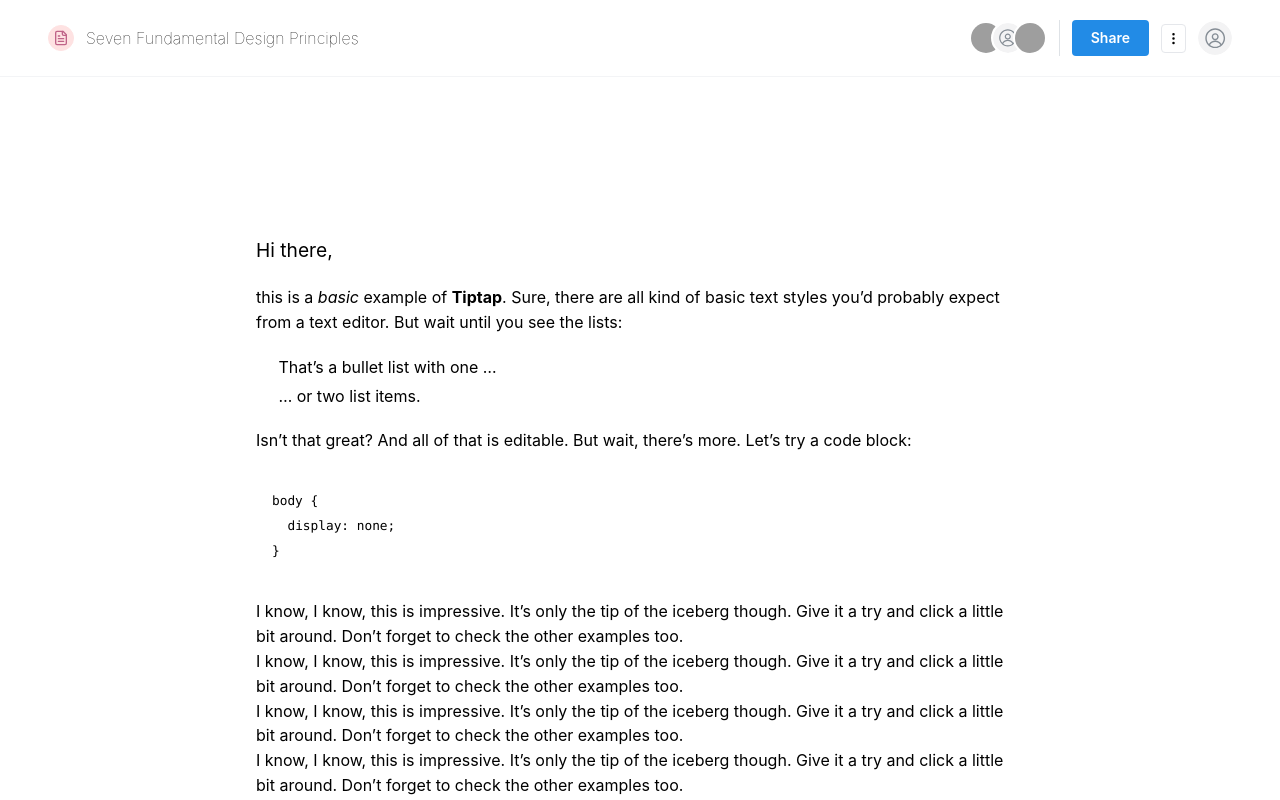
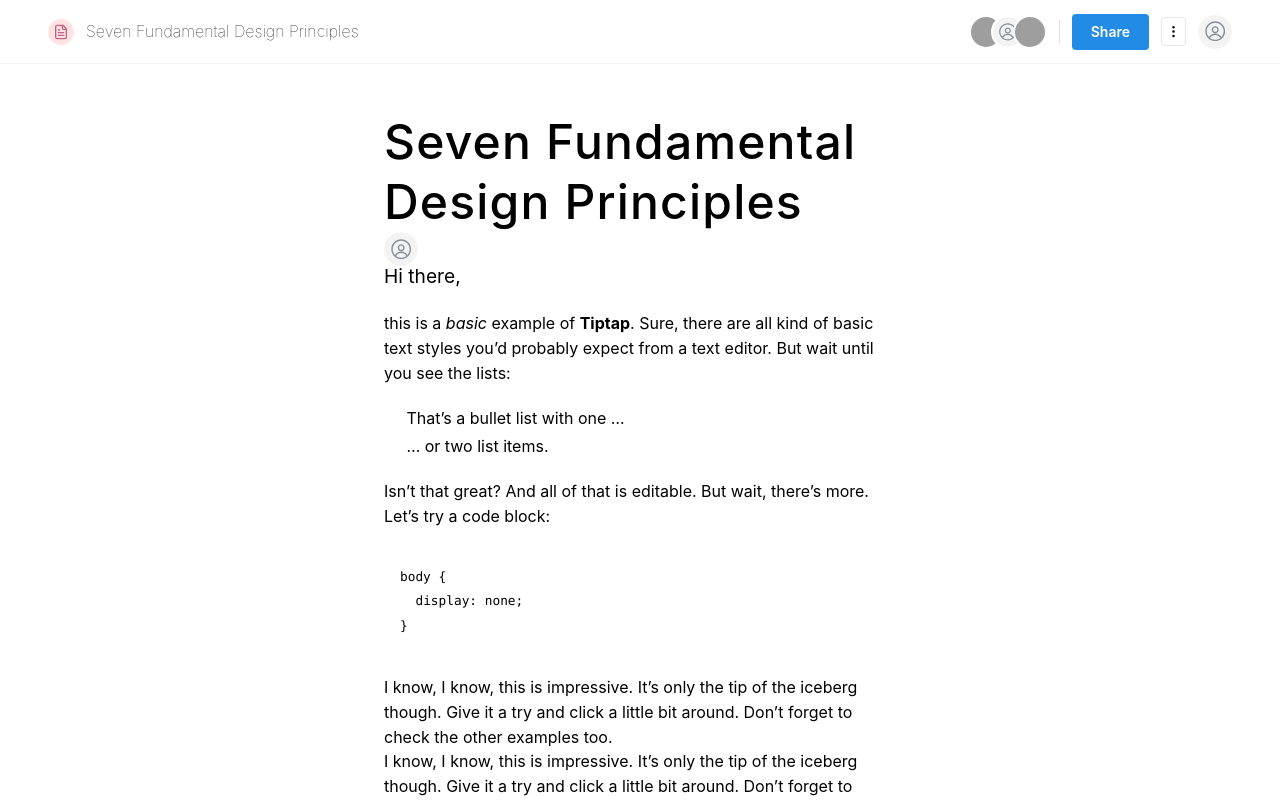
Before and after one commit to Chiazokam/HiTex, a Next.js app: page / in a window 1280 px wide. Shown: the top 800 px of the page. Built offline with nearby package versions, Linux system fonts and the light colour scheme; grey boxes are pictures that could not be loaded.

Commit message:
feat: fix layout and scroll
- fix editor showing under Header
- implement author box partially

```diff
--- a/app/globals.css
+++ b/app/globals.css
@@ -2,11 +2,11 @@
 @tailwind components;
 @tailwind utilities;
 
-/* :root {
+:root {
   --foreground-rgb: 0, 0, 0;
   --background-start-rgb: 214, 219, 220;
   --background-end-rgb: 255, 255, 255;
-} */
+}
 
 /* @media (prefers-color-scheme: dark) {
   :root {
@@ -122,3 +122,7 @@ body {
     margin: 2rem 0;
   }
 }
+
+.tiptap.ProseMirror.ProseMirror-focused {
+  outline: none !important;
+}
--- /dev/null
+++ b/components/AuthorBox.tsx
@@ -0,0 +1,15 @@
+import React from "react";
+import UserAvatar from "@/components/UserAvatar";
+
+const AuthorBox = () => {
+    return (
+        <div className="flex flex-col">
+            <div className="text-5xl font-medium tracking-wide leading-tight">
+                Seven Fundamental Design Principles
+            </div>
+            <UserAvatar image="" />
+        </div>
+    )
+}
+
+export default AuthorBox;
--- a/components/Editor.tsx
+++ b/components/Editor.tsx
@@ -1,6 +1,5 @@
 'use client'
 
-import { type Editor as EditorType } from "@tiptap/react";
 import React from 'react'
 
 import TextStyle from '@tiptap/extension-text-style'
@@ -82,10 +81,11 @@ const Editor = () => {
 
   return (
     <>
-    {editor && <BubbleMenu editor={editor} >
+    {editor &&
+      <BubbleMenu editor={editor} >
         <Toolbar editor={editor} />
       </BubbleMenu>}
-        <EditorContent editor={editor} className='p-20 focus:outline-none' />
+        <EditorContent editor={editor} className='' />
     </>
   )
 }
--- a/components/Header.tsx
+++ b/components/Header.tsx
@@ -6,7 +6,7 @@ import UserAvatar from '@/components/UserAvatar';
 
 const Header = () => {
     return (
-        <div className='flex border-b fixed z-100 top-0 w-full border-gray-100 py-5 px-12 bg-white justify-between'>
+        <header className='flex border-b fixed z-2 top-0 w-full border-gray-100 py-5 px-12 bg-white justify-between h-[64px]'>
             <div className='flex gap-3 items-center'>
                 <div className='border rounded-full bg-red-100 p-1 border-red-100'>
                     <FileText size={16} color='#BF6388' />
@@ -25,7 +25,7 @@ const Header = () => {
                     <UserAvatar image='' />
                 </div>
             </div>
-        </div>
+        </header>
     )
 }
 
--- a/components/Layout.tsx
+++ b/components/Layout.tsx
@@ -2,13 +2,15 @@ import React from 'react'
 
 import Editor from '@/components/Editor'
 import Header from '@/components/Header';
+import AuthorBox from '@/components/AuthorBox';
 
 const Layout = () => {
 
     return (
         <div className='flex h-screen flex-col'>
             <Header />
-            <div className='mt-40 px-44'>
+            <div className='mt-[64px] px-12 md:px-36 lg:px-60 xl:px-96 py-12 overflow-scroll'>
+                <AuthorBox />
                 <Editor />
             </div>
         </div>
```
